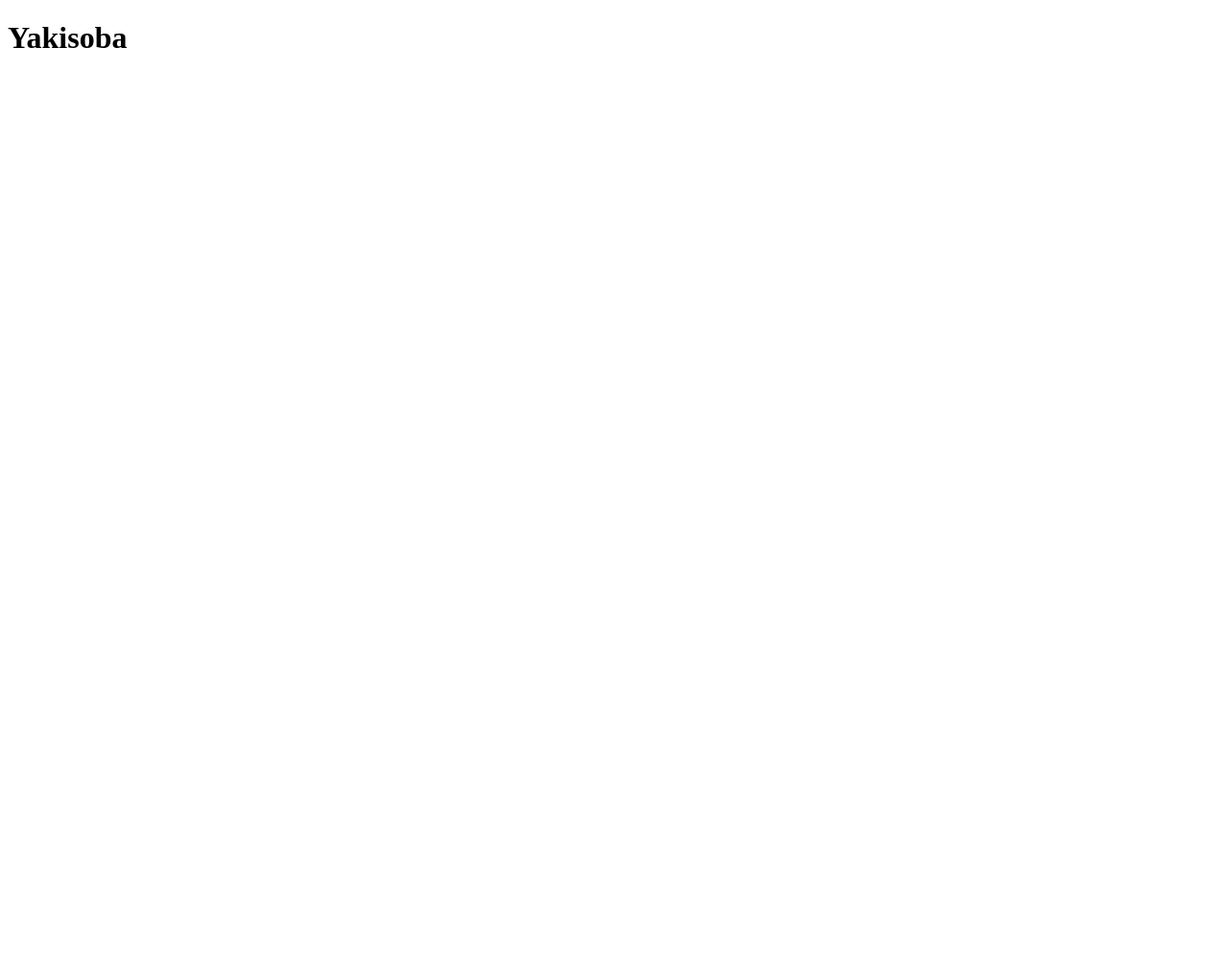
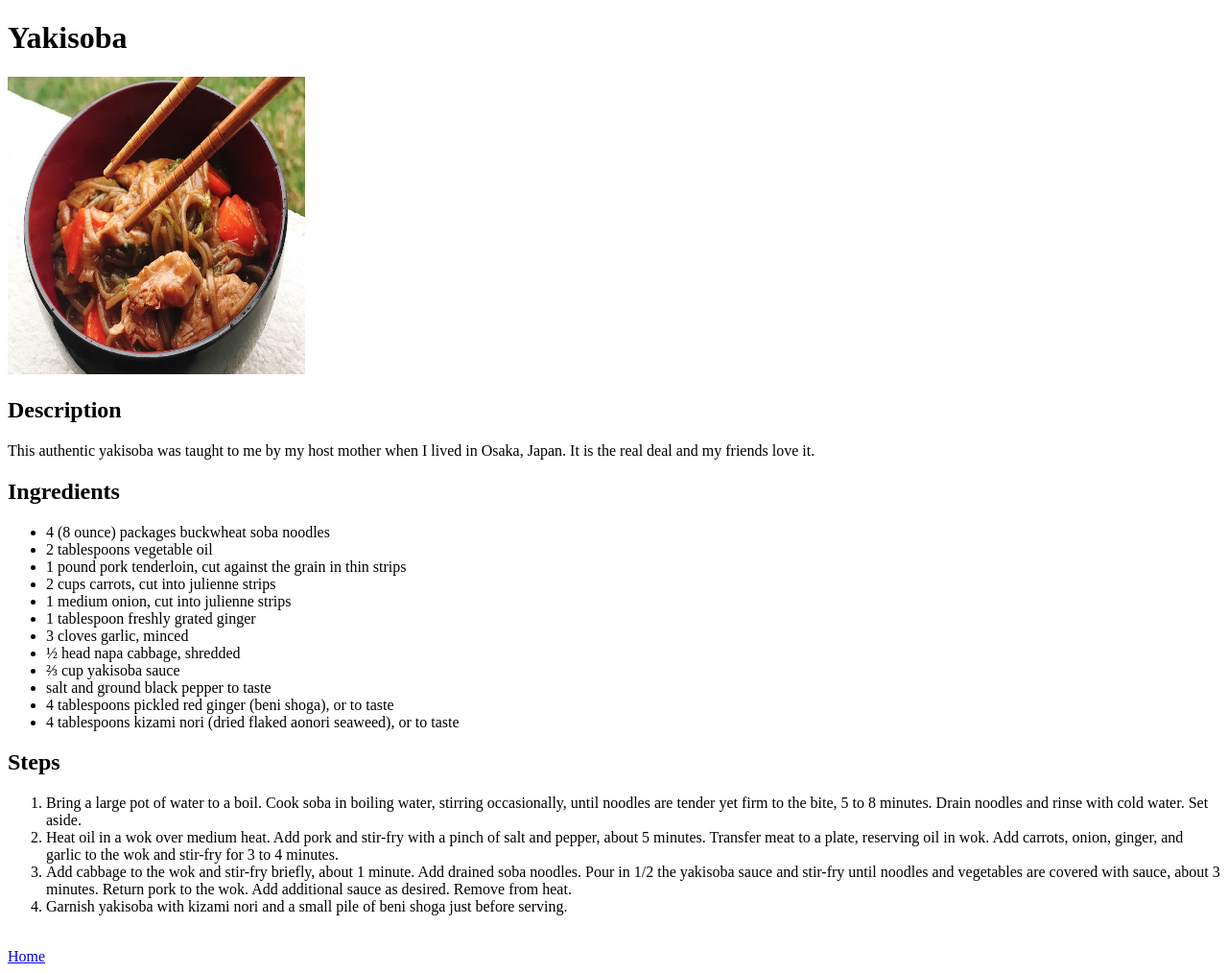
Before and after one commit to wtc120/odin-recipes, a plain HTML site: page recipes/yakisoba.html in a window 1280 px wide. Shown: the whole page at 96% size. Before the commit the page ends 800 px from the top, so only its background shows below. Drawn offline with Linux system fonts and the light colour scheme.

Commit message:
Completed Yakisoba recipe and removed extra images
Deleted curry, tonkatsu images and added info for Yakisoba.

```diff
--- a/recipes/yakisoba.html
+++ b/recipes/yakisoba.html
@@ -7,5 +7,32 @@
 
     <body>
         <h1>Yakisoba</h1>
+        <img src="../img/yakisoba.jpg" alt="Bowl of Japanese Yakisoba" height="310" width="310">
+        <h2>Description</h2>
+        <p>This authentic yakisoba was taught to me by my host mother when I lived in Osaka, Japan. It is the real deal and my friends love it.</p>
+        <h2>Ingredients</h2>
+        <ul>
+            <li>4 (8 ounce) packages buckwheat soba noodles</li>
+            <li>2 tablespoons vegetable oil</li>
+            <li>1 pound pork tenderloin, cut against the grain in thin strips</li>
+            <li>2 cups carrots, cut into julienne strips</li>
+            <li>1 medium onion, cut into julienne strips</li>
+            <li>1 tablespoon freshly grated ginger</li>
+            <li>3 cloves garlic, minced</li>
+            <li>½ head napa cabbage, shredded</li>
+            <li>⅔ cup yakisoba sauce</li>
+            <li>salt and ground black pepper to taste</li>
+            <li>4 tablespoons pickled red ginger (beni shoga), or to taste</li>
+            <li>4 tablespoons kizami nori (dried flaked aonori seaweed), or to taste</li>
+        </ul>
+        <h2>Steps</h2>
+        <ol>
+            <li>Bring a large pot of water to a boil. Cook soba in boiling water, stirring occasionally, until noodles are tender yet firm to the bite, 5 to 8 minutes. Drain noodles and rinse with cold water. Set aside.</li>
+            <li>Heat oil in a wok over medium heat. Add pork and stir-fry with a pinch of salt and pepper, about 5 minutes. Transfer meat to a plate, reserving oil in wok. Add carrots, onion, ginger, and garlic to the wok and stir-fry for 3 to 4 minutes.</li>
+            <li>Add cabbage to the wok and stir-fry briefly, about 1 minute. Add drained soba noodles. Pour in 1/2 the yakisoba sauce and stir-fry until noodles and vegetables are covered with sauce, about 3 minutes. Return pork to the wok. Add additional sauce as desired. Remove from heat.</li>
+            <li>Garnish yakisoba with kizami nori and a small pile of beni shoga just before serving.</li>
+        </ol>
+        <br>
+        <a href="../index.html">Home</a>
     </body>
 </html>
```
Also changed, not shown: index.html (+5 -2 lines), recipes/beefmisoramen.html (+1 -1 lines), recipes/chickenkatsu.html (+1 -1 lines), img/curry.jpg (deleted), img/tonkatsu.jpg (deleted).
